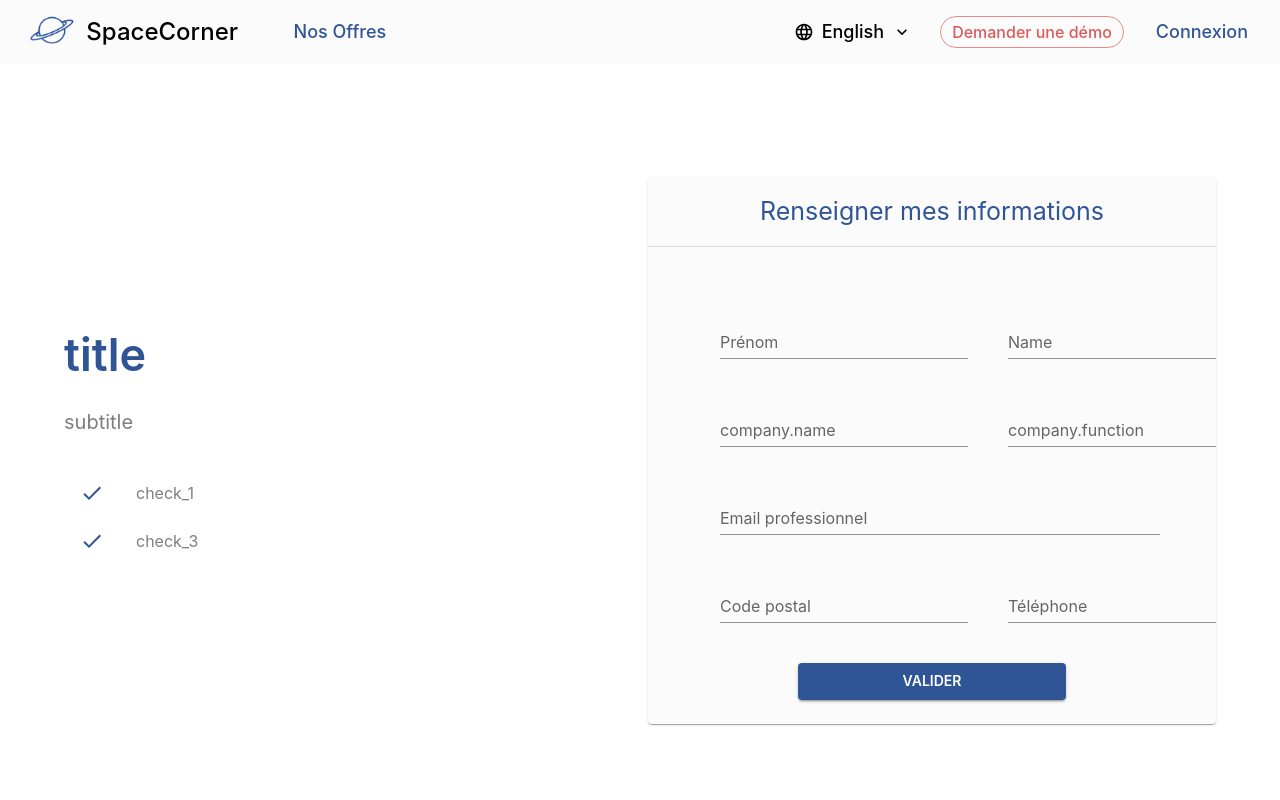
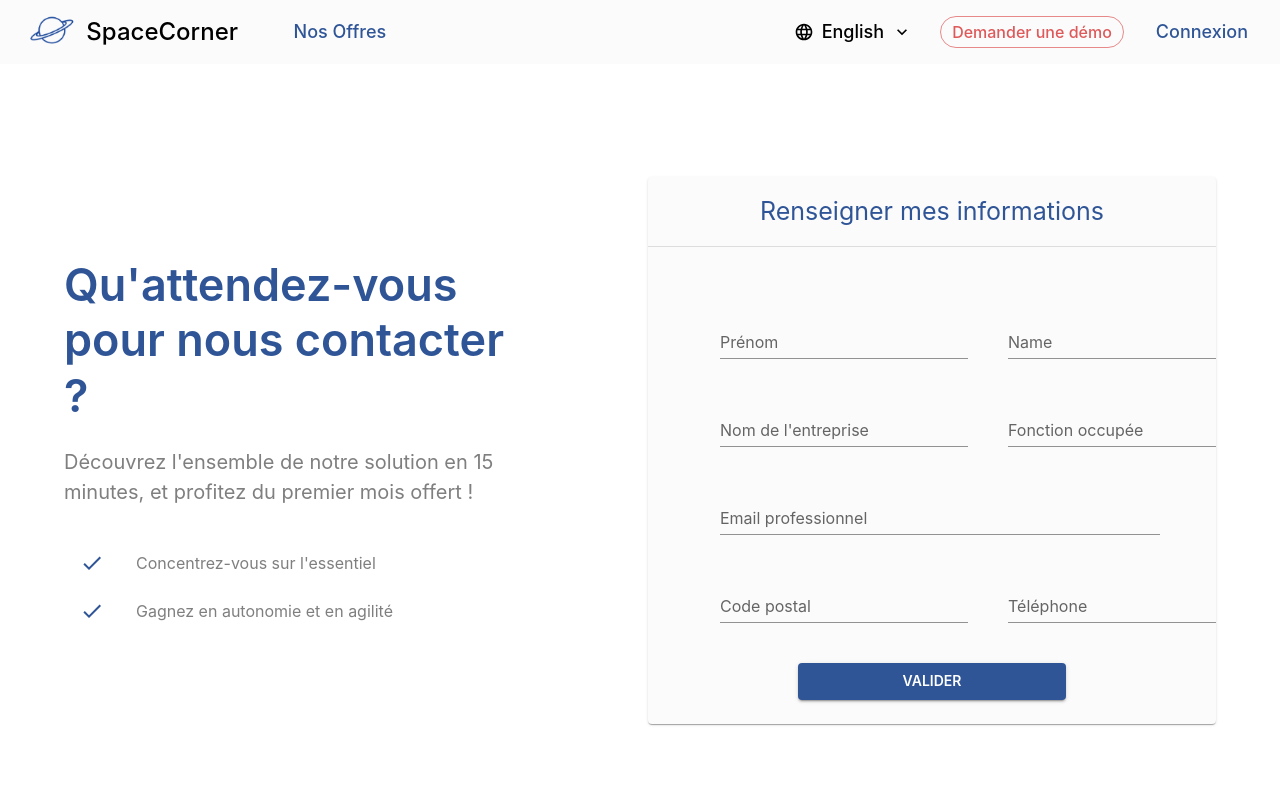
Before and after one commit to WBPierre/Ceercle, a React (Create React App) app in the folder frontend/: page /demo in a window 1280 px wide. Shown: the top 800 px of the page. Built offline with nearby package versions, Linux system fonts and the light colour scheme; a web font is replaced by a local one.

Commit message:
Fixing translations in demo

```diff
--- a/frontend/src/views/public/Demo.js
+++ b/frontend/src/views/public/Demo.js
@@ -40,12 +40,12 @@ function Demo(){
                             <Grid container spacing={3} direction="column">
                                 <Grid item>
                                     <Typography variant="h4" component="h4" align="left" fontWeight={600} fontSize={45} color="primary">
-                                        { t('demo:title') }
+                                        { t('public:demo:title') }
                                     </Typography>
                                 </Grid>
                                 <Grid item>
                                     <Typography variant="body1" align="left" style={{color:'#7F7F7F'}} fontSize={20}>
-                                        { t('demo:subtitle') }
+                                        { t('public:demo:subtitle') }
                                     </Typography>
                                 </Grid>
                                 <Grid item>
@@ -54,13 +54,13 @@ function Demo(){
                                             <ListItemIcon>
                                                 <Check color="primary"/>
                                             </ListItemIcon>
-                                            <ListItemText style={{color:'#7F7F7F'}} primary={t('demo:check_1')} />
+                                            <ListItemText style={{color:'#7F7F7F'}} primary={t('public:demo:check_1')} />
                                         </ListItem>
                                         <ListItem>
                                             <ListItemIcon>
                                                 <Check color="primary"/>
                                             </ListItemIcon>
-                                            <ListItemText style={{color:'#7F7F7F'}} primary={t('demo:check_3')} />
+                                            <ListItemText style={{color:'#7F7F7F'}} primary={t('public:demo:check_3')} />
                                         </ListItem>
                                     </List>
                                 </Grid>
@@ -97,10 +97,10 @@ function Demo(){
                                         <Grid item>
                                             <Grid container direction="row" spacing={5} mx={2}>
                                                 <Grid item xs={12} md={6}>
-                                                    <TextField id="outlined-basic" label={t('demo:company.name')} variant="standard" />
+                                                    <TextField id="outlined-basic" label={t('public:demo:company.name')} variant="standard" />
                                                 </Grid>
                                                 <Grid item xs={12} md={6}>
-                                                    <TextField id="outlined-basic" label={t('demo:company.function')} variant="standard" />
+                                                    <TextField id="outlined-basic" label={t('public:demo:company.function')} variant="standard" />
                                                 </Grid>
                                             </Grid>
                                         </Grid>
```
